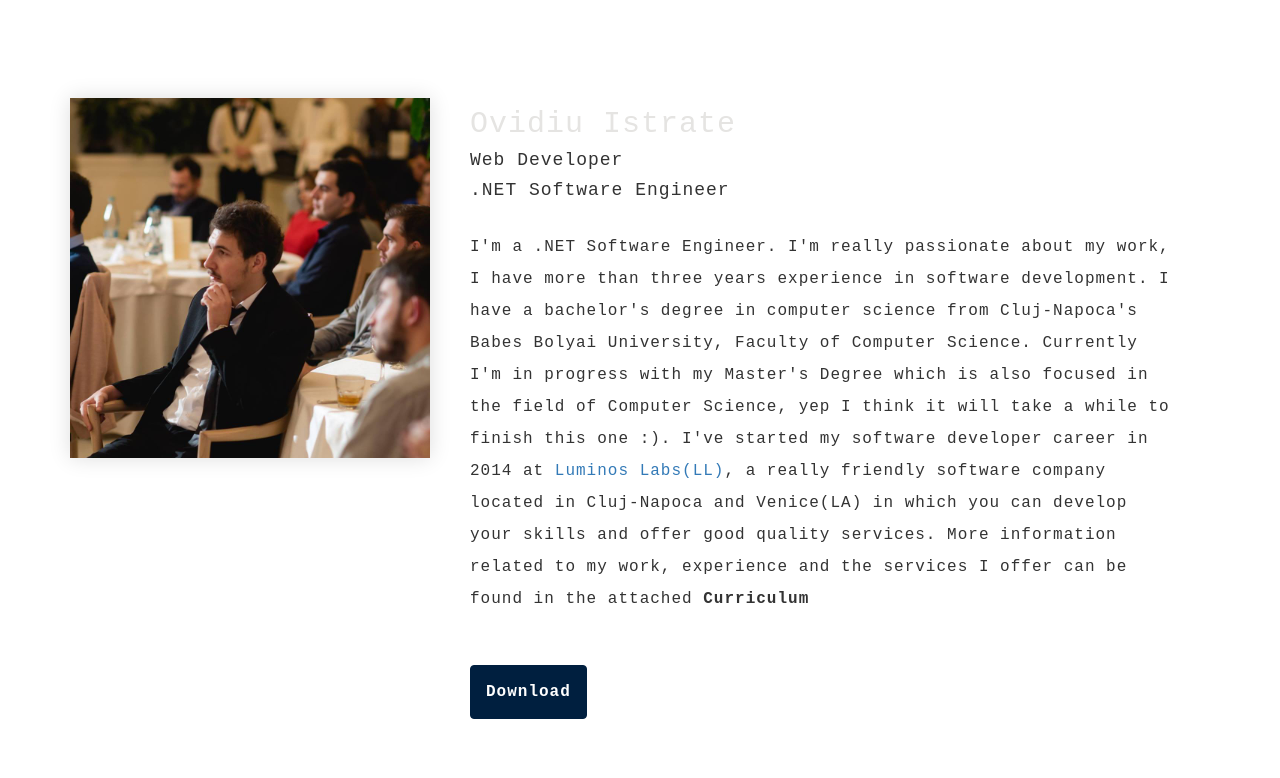
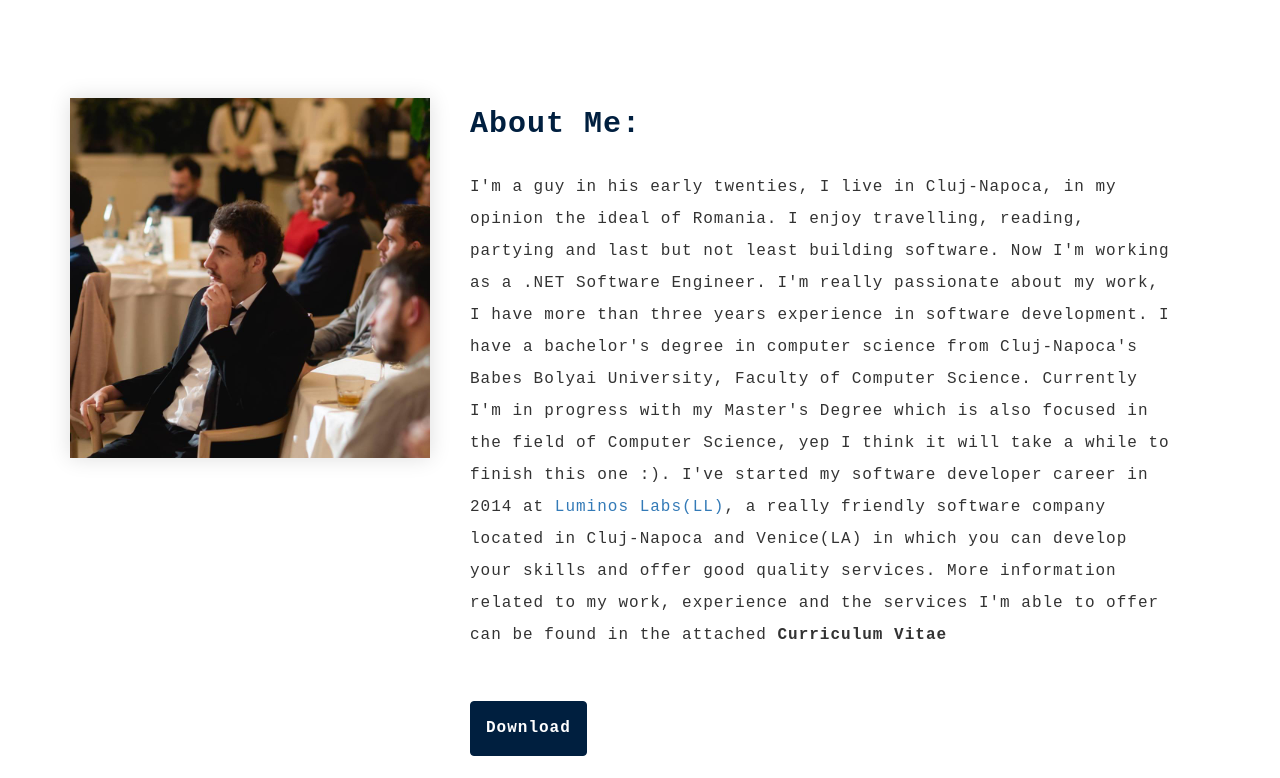
Before and after one commit to OvyIstrate/SelfBoard, a website: page index.html in a window 1280 px wide. Shown: the part 802-1580 px from the top of the page. Drawn offline with nearby package versions, Linux system fonts and the light colour scheme.

Commit message:
latest updates

```diff
--- a/css/black.css
+++ b/css/black.css
@@ -13,6 +13,11 @@
 }
 
 #home p span {
+    color: #000000;
+    font-weight: bold;
+}
+
+#about h2 {
     color: #000000;
     font-weight: bold;
 }
--- a/css/blue.css
+++ b/css/blue.css
@@ -16,6 +16,11 @@
 .btn-about {
     background-color: #001f3f;
     border: 1px solid #001f3f;
+}
+
+#about h2 {
+    color: #001f3f;
+    font-weight: bold;
 }
 
 #home a:hover,
--- a/css/color.css
+++ b/css/color.css
@@ -4,12 +4,16 @@
 .custom-navbar .nav li.active>a,
 .special,
 #home h1 span,
-#about h2,
 .btn-about:hover,
 #hire-me a:hover,
 #contact input[type=submit]:hover,
 .name {
     color: #E5E4E2;
+}
+
+#about h2 {
+    color: #001f3f;
+    font-weight: bold;
 }
 
 #home p span {
--- a/css/gray.css
+++ b/css/gray.css
@@ -20,6 +20,11 @@
 
 #home p span {
     color: AAAAAA;
+    font-weight: bold;
+}
+
+#about h2 {
+    color: #AAAAAA;
     font-weight: bold;
 }
 
--- a/css/green.css
+++ b/css/green.css
@@ -16,6 +16,11 @@
 .btn-about {
     background-color: #006400;
     border: 1px solid #006400;
+}
+
+#about h2 {
+    color: #006400;
+    font-weight: bold;
 }
 
 #home p {
--- a/views/about.html
+++ b/views/about.html
@@ -5,14 +5,14 @@
                 <img class="img-responsive" alt="profile picture" src="img/profile_default.jpg">
             </div>
             <div class="col-md-8 wow fadeInRight" data-wow-delay=".6s" style="visibility: visible; animation-delay: 0.6s; animation-name: fadeInRight;">
-                <h2>Ovidiu Istrate</h2>
-                <h3>Web Developer </h3>
-                <h3>.NET Software Engineer</h3>
+                <h2>About me:</h2>
                 <p class="lead">
-                    <span>I'm a .NET Software Engineer. I'm really passionate about my work, I have more than three years experience in software development.</span> I have a bachelor's degree in computer science from Cluj-Napoca's Babes Bolyai University,
-                    Faculty of Computer Science. Currently I'm in progress with my Master's Degree which is also focused in the field of Computer Science, yep I think it will take a while to finish this one :). I've started my software developer career
-                    in 2014 at <a class="ll-link" href="http://www.luminoslabs.com"> Luminos Labs(LL)</a>, a really friendly software company located in Cluj-Napoca and Venice(LA) in which you can develop your skills and offer good quality services. More
-                    information related to my work, experience and the services I offer can be found in the attached <strong>Curriculum</strong>
+                    I'm a guy in his early twenties, I live in Cluj-Napoca, in my opinion the ideal of Romania. I enjoy travelling, reading, partying and last but not least building software. Now I'm working as a .NET Software Engineer. I'm really passionate about my work,
+                    I have more than three years experience in software development. I have a bachelor's degree in computer science from Cluj-Napoca's Babes Bolyai University, Faculty of Computer Science. Currently I'm in progress with my Master's Degree
+                    which is also focused in the field of Computer Science, yep I think it will take a while to finish this one :). I've started my software developer career in 2014 at <a class="ll-link" href="http://www.luminoslabs.com"> Luminos Labs(LL)</a>,
+                    a really friendly software company located in Cluj-Napoca and Venice(LA) in which you can develop your skills and offer good quality services. More information related to my work, experience and the services I'm able to offer can be
+                    found in the attached
+                    <strong>Curriculum Vitae</strong>
                 </p>
                 <a href="../docs/ovidiu_istrate_cv.docx" class="btn btn-about">Download</a>
             </div>
```
Also changed, not shown: index.html (+0 -4 lines), views/contact.html (+1 -3 lines).
